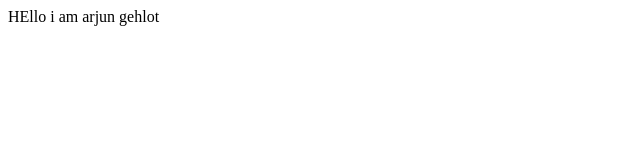
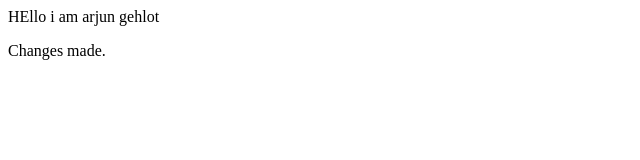
Before and after one commit to kishan5432/Himanshi_01, a plain HTML site: page himanshi.html in a window 1280 px wide. Shown: the full height of the page, 0-640 px from the left. Drawn offline with Linux system fonts and the light colour scheme.

Commit message:
changes made

```diff
--- a/himanshi.html
+++ b/himanshi.html
@@ -8,6 +8,7 @@
 <body>
     <div class="container">
         HEllo i am arjun gehlot
+        <p>Changes made.</p>
     </div>
 </body>
 </html>
```
